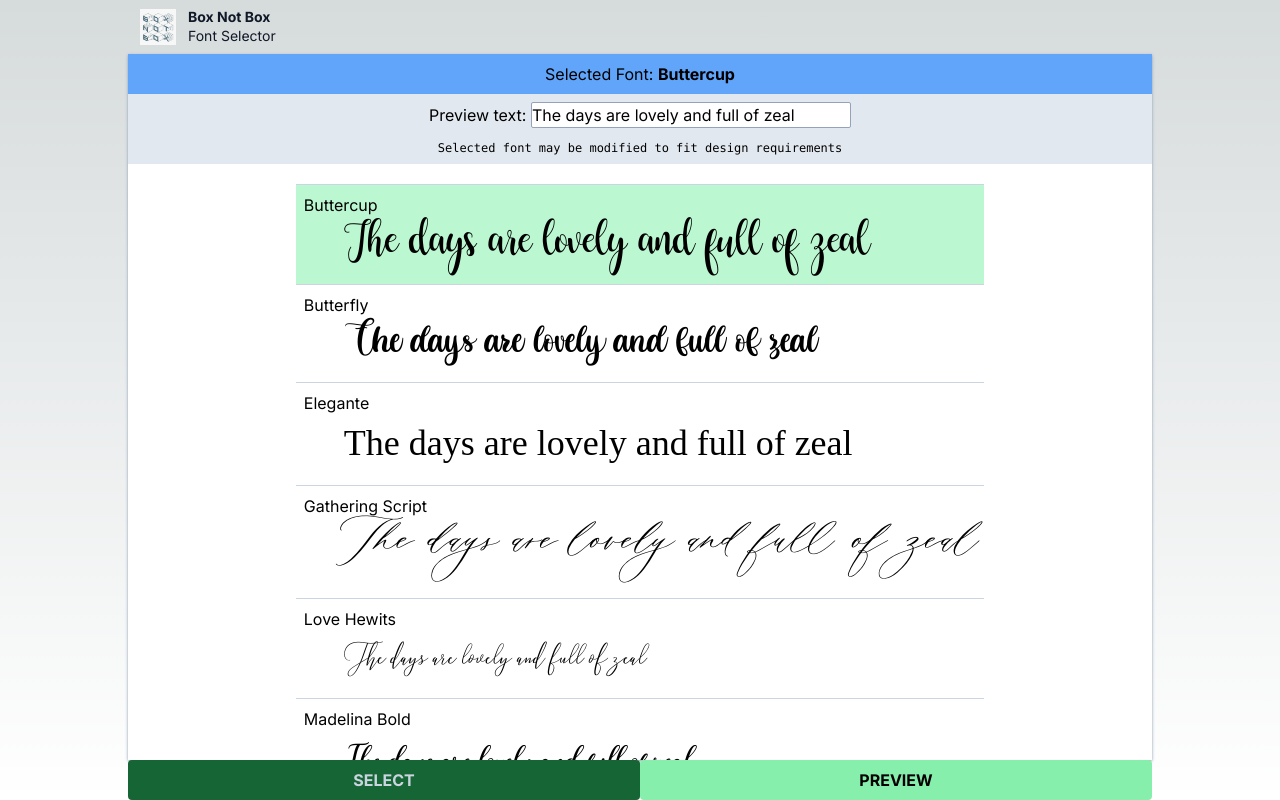
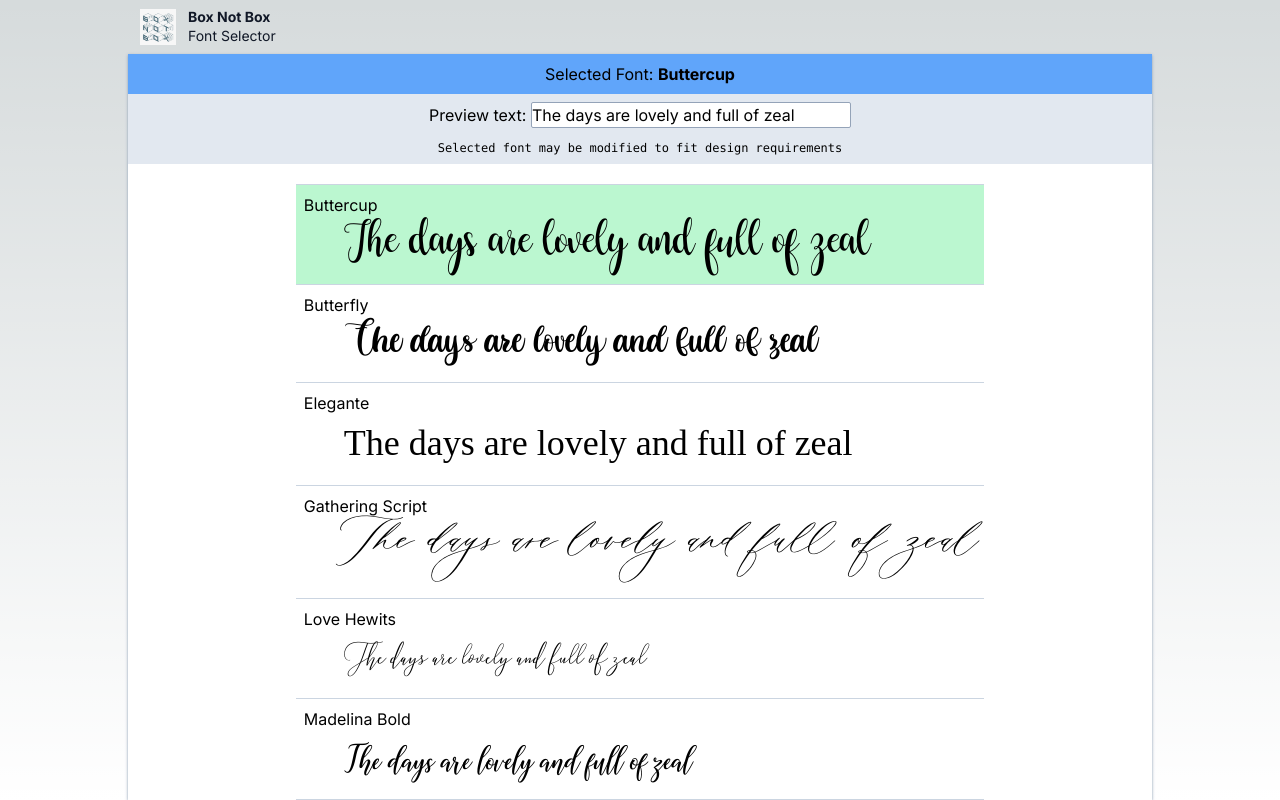
Before and after one commit to epuchmayr/fontviewer, a Next.js app: page / in a window 1280 px wide. Built offline with nearby package versions, Linux system fonts and the light colour scheme; a web font is replaced by a local one.

Commit message:
remove auto nav

```diff
--- a/components/App.tsx
+++ b/components/App.tsx
@@ -5,7 +5,7 @@ import { VIEWS } from "../constants/appValues";
 import { ttfFontList } from "../constants/FontLists";
 
 import FontSelector from "./FontSelector";
-import Navigation from "./Navigation";
+// import Navigation from "./Navigation";
 import PreviewText from "./PreviewText";
 
 export default function App() {
@@ -17,9 +17,9 @@ export default function App() {
   });
   const [selectedFont, setSelectedFont] = useState(ttfFontList[0]);
 
-  function navHandler(target: string) {
-    setCurrentView(target);
-  }
+  // function navHandler(target: string) {
+  //   setCurrentView(target);
+  // }
 
   function selectFontHandler(target: string) {
     setSelectedFont(target);
@@ -134,7 +134,7 @@ export default function App() {
         )}
       </section>
 
-      <Navigation currentView={currentView} handleNavigation={navHandler} />
+      {/* <Navigation currentView={currentView} handleNavigation={navHandler} /> */}
     </div>
   );
 }
```
